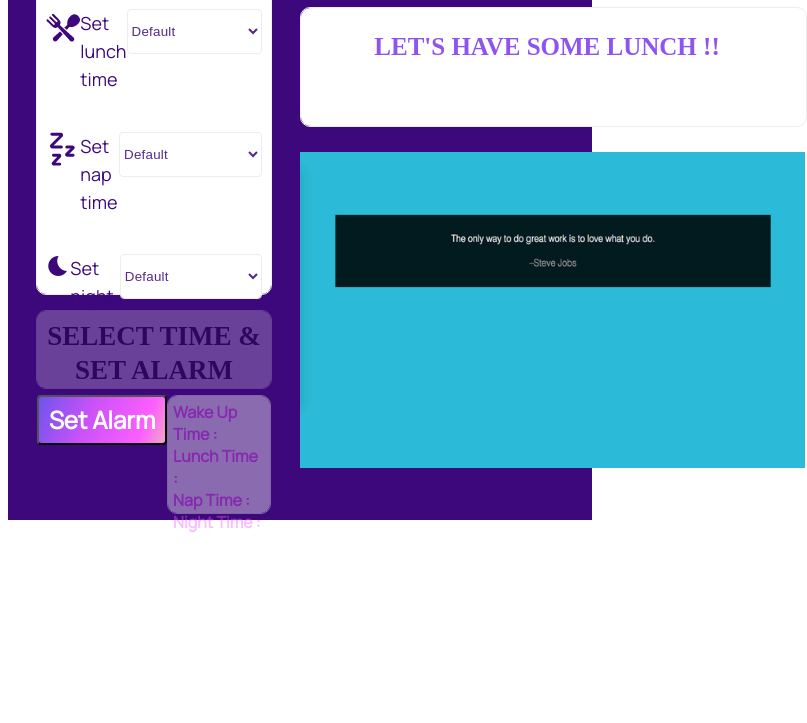
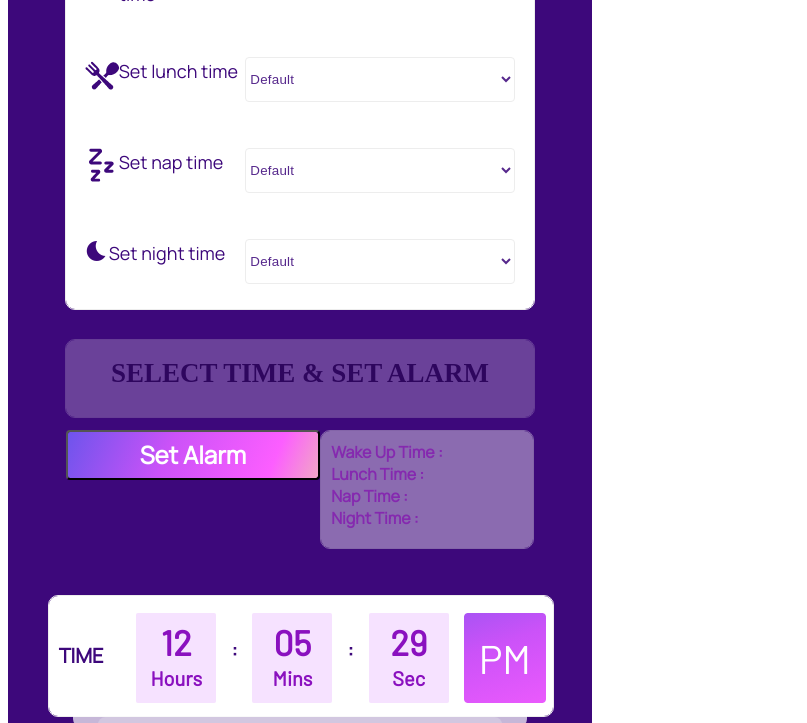
Before and after one commit to ashishy83/Digital_Clock, a plain HTML site: page index.html in a window 600 px wide. Shown: the part 198-921 px from the top of the page, 807 px wide, since content can reach past the window. Before the commit the page ends 800 px from the top, so only its background shows below. Drawn offline with Linux system fonts and the light colour scheme; a web font is replaced by a local one.

Commit message:
added media query

```diff
--- a/style.css
+++ b/style.css
@@ -2,7 +2,7 @@
   display: flex;
   justify-content: space-between;
   align-content: stretch;
-  width: 100%;
+  /* width: 100%; */
   /* margin: 2%; */
   background-color: #3D087B;
 }
@@ -320,3 +320,22 @@ button {
   margin-left: 10%;
   margin-top: -10px;
 }
+
+
+@media (min-width: 480px) and (max-width: 720px) {
+
+  .main-body{
+    display: flex;
+    justify-content: center;
+    align-items: center;
+    flex-direction: column;
+  }
+  .right-body{
+    width: 100%;
+
+    justify-content: center;
+  }
+  .left-body{
+    width: 100%;
+  }
+}
```
Also changed, not shown: index.html (+1 -1 lines).
